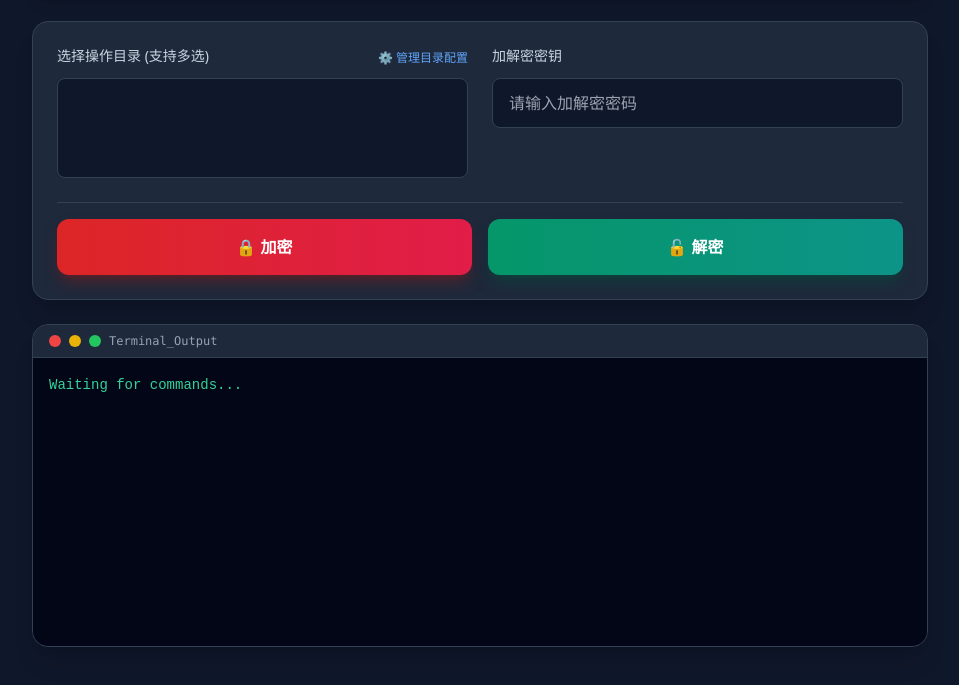
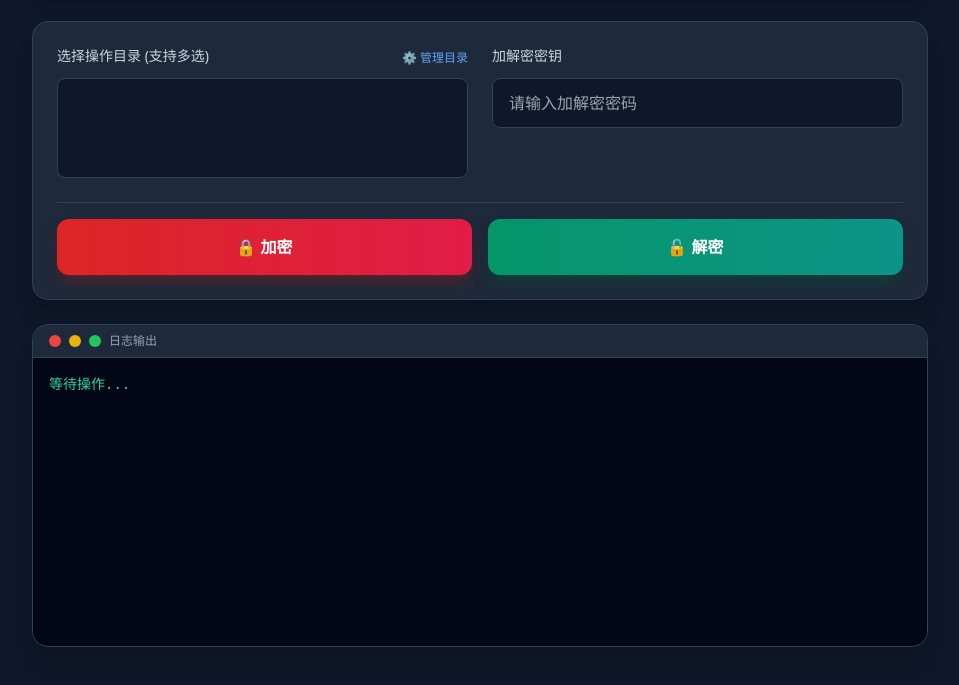
Before and after one commit to jiumian8/jiami, a plain HTML site: page templates/index.html in a window 1280 px wide. Shown: the part 105-790 px from the top of the page, without its empty margins (160-1119 px from the left). Drawn offline with nearby package versions, Linux system fonts and the light colour scheme; no server answers.

Commit message:
修改部分简介

```diff
--- a/templates/index.html
+++ b/templates/index.html
@@ -34,7 +34,7 @@
                 <div class="space-y-3">
                     <div class="flex justify-between items-end">
                         <label class="block text-sm font-medium text-slate-300">选择操作目录 (支持多选)</label>
-                        <button onclick="openModal()" class="text-xs text-blue-400 hover:text-blue-300 transition-colors">⚙️ 管理目录配置</button>
+                        <button onclick="openModal()" class="text-xs text-blue-400 hover:text-blue-300 transition-colors">⚙️ 管理目录</button>
                     </div>
                     <div id="pathCheckboxes" class="w-full bg-slate-900 border border-slate-700 rounded-lg p-3 h-[100px] overflow-y-auto space-y-2">
                         <!-- Checkboxes will be injected here -->
@@ -77,9 +77,9 @@
                 <div class="w-3 h-3 rounded-full bg-red-500"></div>
                 <div class="w-3 h-3 rounded-full bg-yellow-500"></div>
                 <div class="w-3 h-3 rounded-full bg-green-500"></div>
-                <span class="ml-2 text-xs text-slate-400 font-mono">Terminal_Output</span>
+                <span class="ml-2 text-xs text-slate-400 font-mono">日志输出</span>
             </div>
-            <div id="logTerminal" class="terminal h-72 overflow-y-auto p-4 text-emerald-400 text-sm leading-relaxed whitespace-pre-wrap">Waiting for commands...</div>
+            <div id="logTerminal" class="terminal h-72 overflow-y-auto p-4 text-emerald-400 text-sm leading-relaxed whitespace-pre-wrap">等待操作...</div>
         </div>
     </div>
 
```
